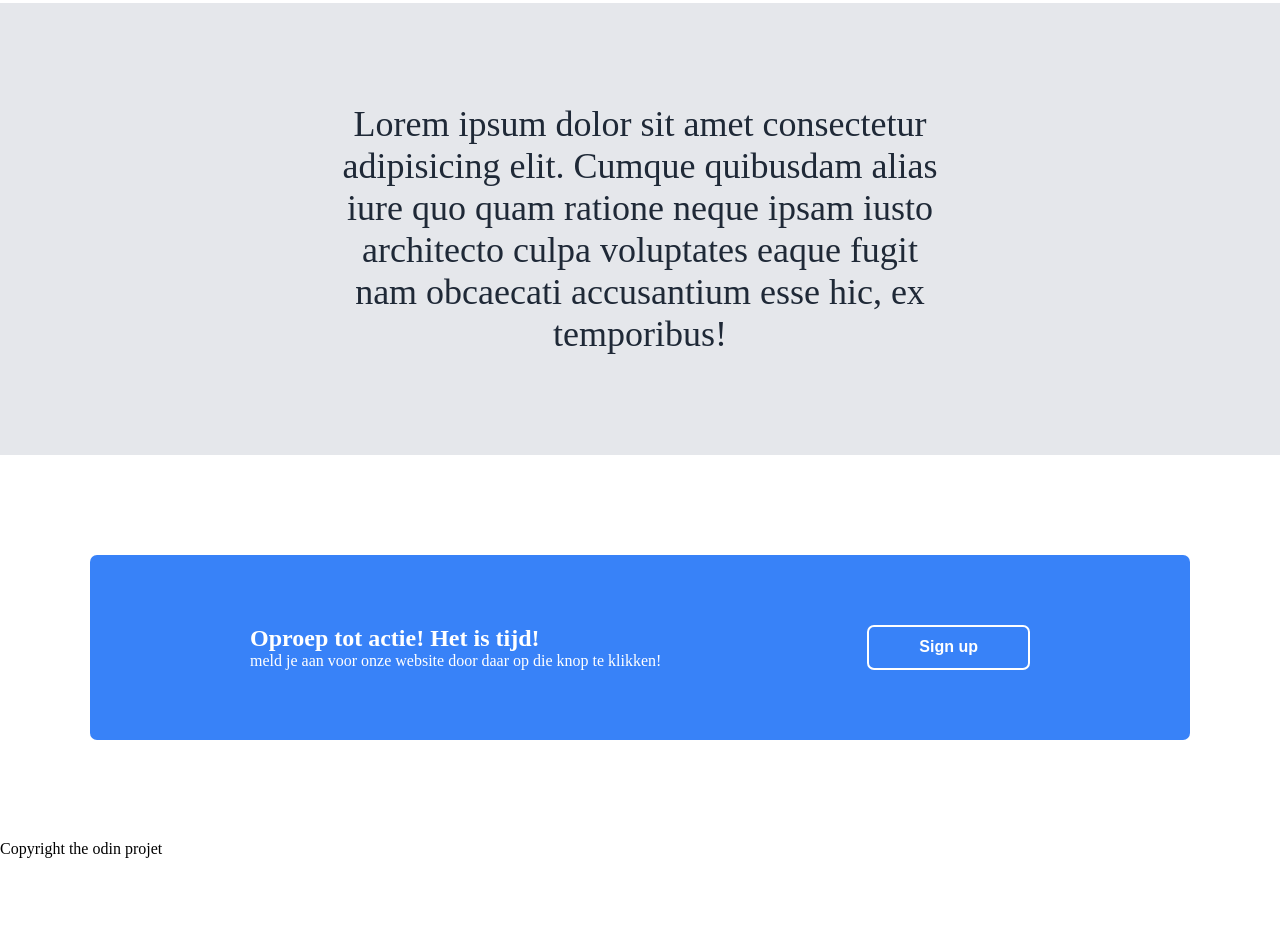
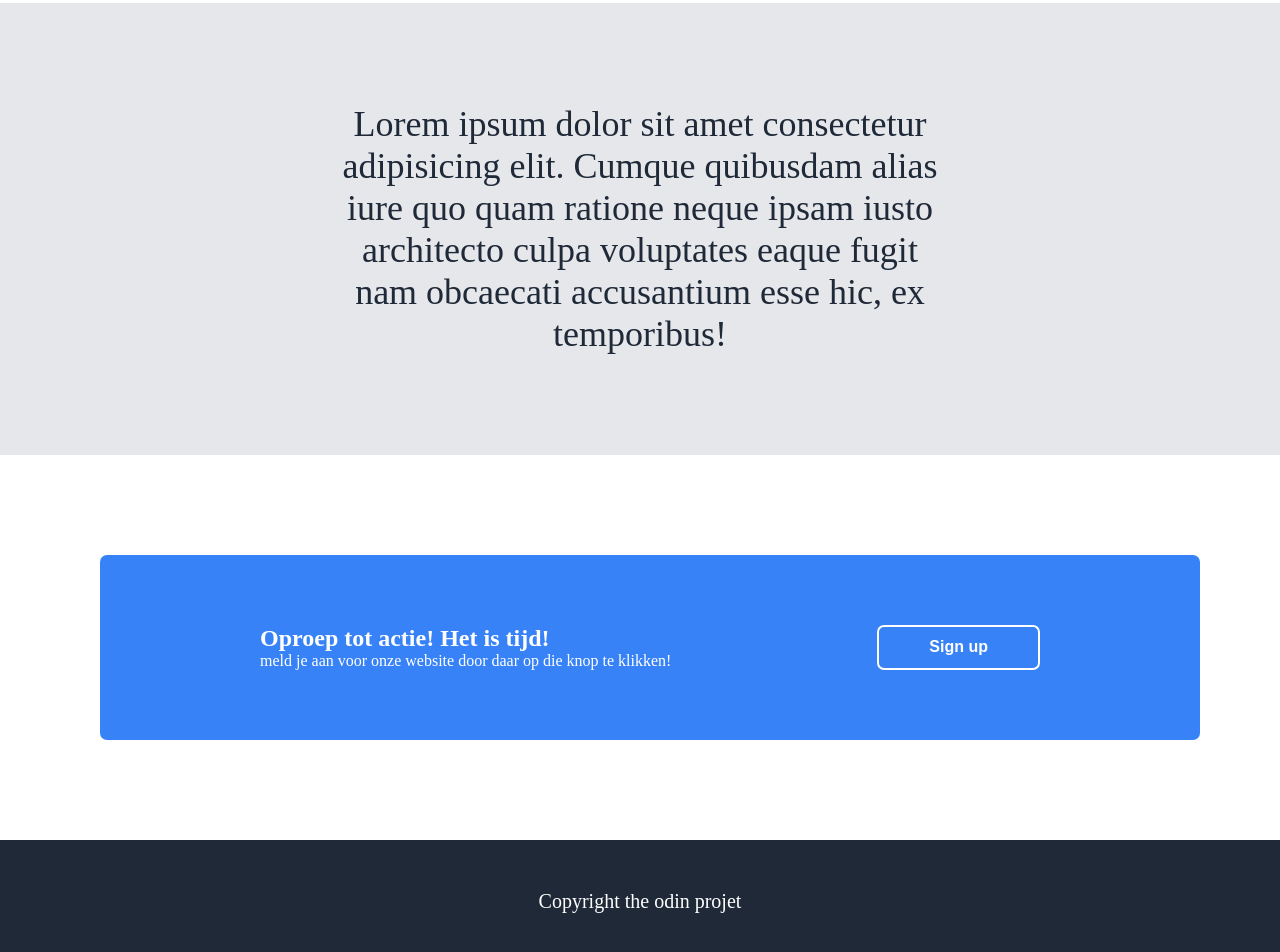
Before and after one commit to LorcanLonergan/Css-landing-page-project, a plain HTML site: page index.html in a window 1280 px wide. Shown: the part 1194-2146 px from the top of the page. Before the commit the page ends 2052 px from the top, so only its background shows below. Drawn offline with Linux system fonts and the light colour scheme.

Commit message:
add footer styles

```diff
--- a/styles.css
+++ b/styles.css
@@ -36,13 +36,15 @@
     color: #f9faf8;
 }
 
+.header{
+    padding: 125px;
+}
+
 .header .container{
     display: flex;
     width: 1100px;
     margin: 0 auto;
     justify-content: space-between;
-    padding-top: 125px;
-    padding-bottom: 125px;
 }
 
 .header .container img{
@@ -114,6 +116,10 @@
 
 }
 
+.call-to-action4{
+    padding: 100px;
+}
+
 .call-to-action4 .container{
     width: 1100px;
     margin: 0 auto;
@@ -121,8 +127,8 @@
     justify-content: space-between;
     background-color: #3882f8;
     padding: 70px 160px;
-    margin-top: 100px;
-    margin-bottom: 100px;
+    /*margin-top: 100px;
+    margin-bottom: 100px;*/
     border-radius: 7px;
     color: white;
 }
@@ -136,3 +142,12 @@
     font-size: 16px;
     border-radius: 7px;
 }
+
+.footer{
+    background-color: #1f2937;
+    color: white;
+    display: flex;
+    justify-content: center;
+    padding: 50px;
+    font-size: 20px;
+}
```
